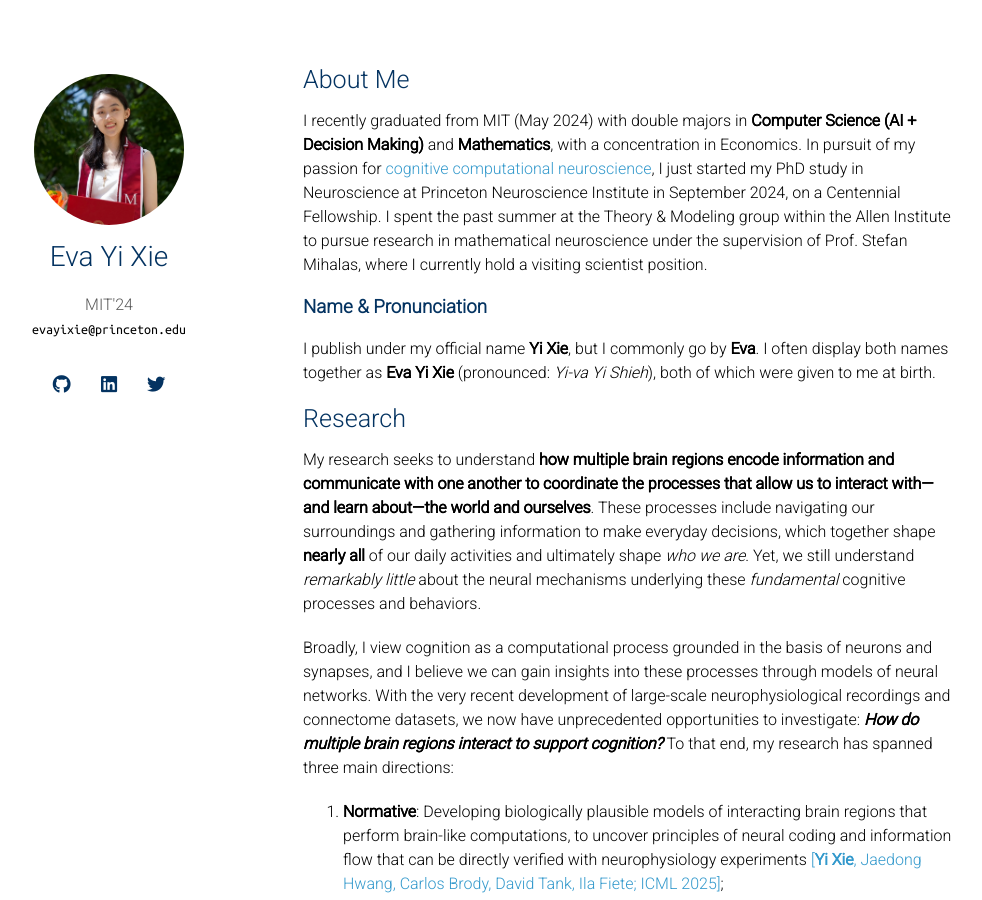
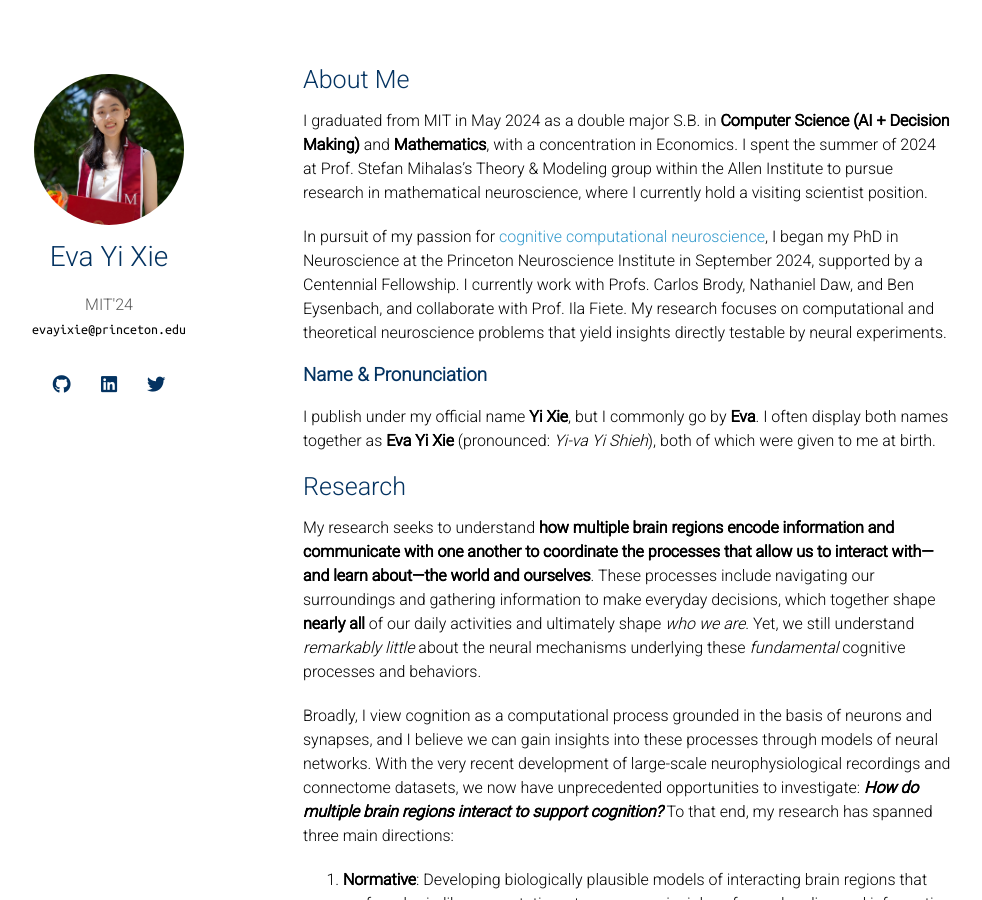
Before and after one commit to minzsiure/minzsiure.github.io, a Jekyll site: the page built from index.md, in a window 1280 px wide and 900 px high. Shown: the whole window, without its empty margins (167-1149 px from the left). Built offline with Jekyll 4.4.1, drawn with Linux system fonts in a browser that asks for light colours; nearby versions of some CDN libraries; a style sheet for code colours, icons or effects is not loaded; our own code applies the rules of GitHub Pages for plain Markdown files.

Commit message:
update bio

```diff
--- a/index.md
+++ b/index.md
@@ -4,7 +4,9 @@ layout: homepage
 
 ## About Me
 
-I recently graduated from MIT (May 2024) with double majors in <b>Computer Science (AI + Decision Making)</b> and <b>Mathematics</b>, with a concentration in Economics. In pursuit of my passion for <a href="https://www.nature.com/articles/s41593-018-0210-5#:~:text=The%20goal%20of%20cognitive%20computational,perform%20real%2Dworld%20cognitive%20tasks" target="_blank">cognitive computational neuroscience</a>, I just started my PhD study in Neuroscience at Princeton Neuroscience Institute in September 2024, on a Centennial Fellowship. I spent the past summer at the Theory & Modeling group within the Allen Institute to pursue research in mathematical neuroscience under the supervision of Prof. Stefan Mihalas, where I currently hold a visiting scientist position.
+I graduated from MIT in May 2024 as a double major S.B. in <b>Computer Science (AI + Decision Making)</b> and <b>Mathematics</b>, with a concentration in Economics. I spent the summer of 2024 at Prof. Stefan Mihalas's Theory & Modeling group within the Allen Institute to pursue research in mathematical neuroscience, where I currently hold a visiting scientist position. <br>
+
+In pursuit of my passion for <a href="https://www.nature.com/articles/s41593-018-0210-5#:~:text=The%20goal%20of%20cognitive%20computational,perform%20real%2Dworld%20cognitive%20tasks" target="_blank">cognitive computational neuroscience</a>, I began my PhD in Neuroscience at the Princeton Neuroscience Institute in September 2024, supported by a Centennial Fellowship. I currently work with Profs. Carlos Brody, Nathaniel Daw, and Ben Eysenbach, and collaborate with Prof. Ila Fiete. My research focuses on computational and theoretical neuroscience problems that yield insights directly testable by neural experiments.
 
 ### Name & Pronunciation
 I publish under my official name <b>Yi Xie</b>, but I commonly go by <b>Eva</b>. I often display both names together as <b>Eva Yi Xie</b> (pronounced: <em>Yi-va Yi Shieh</em>), both of which were given to me at birth.
```
